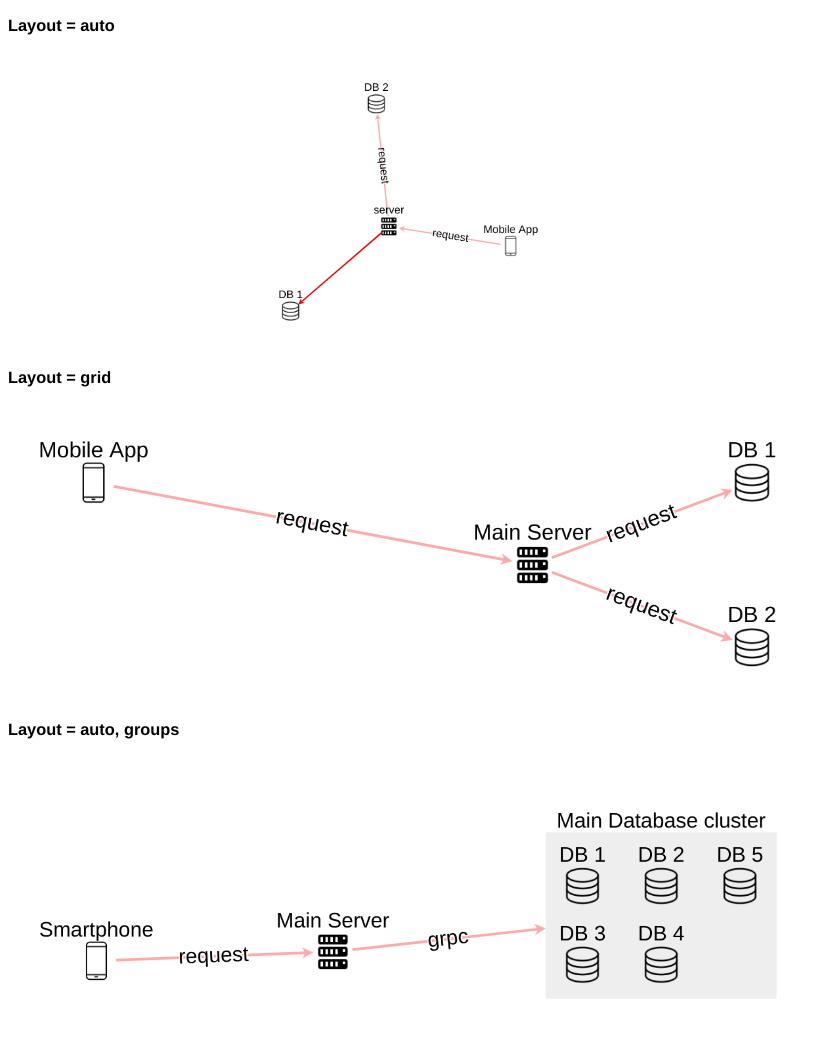
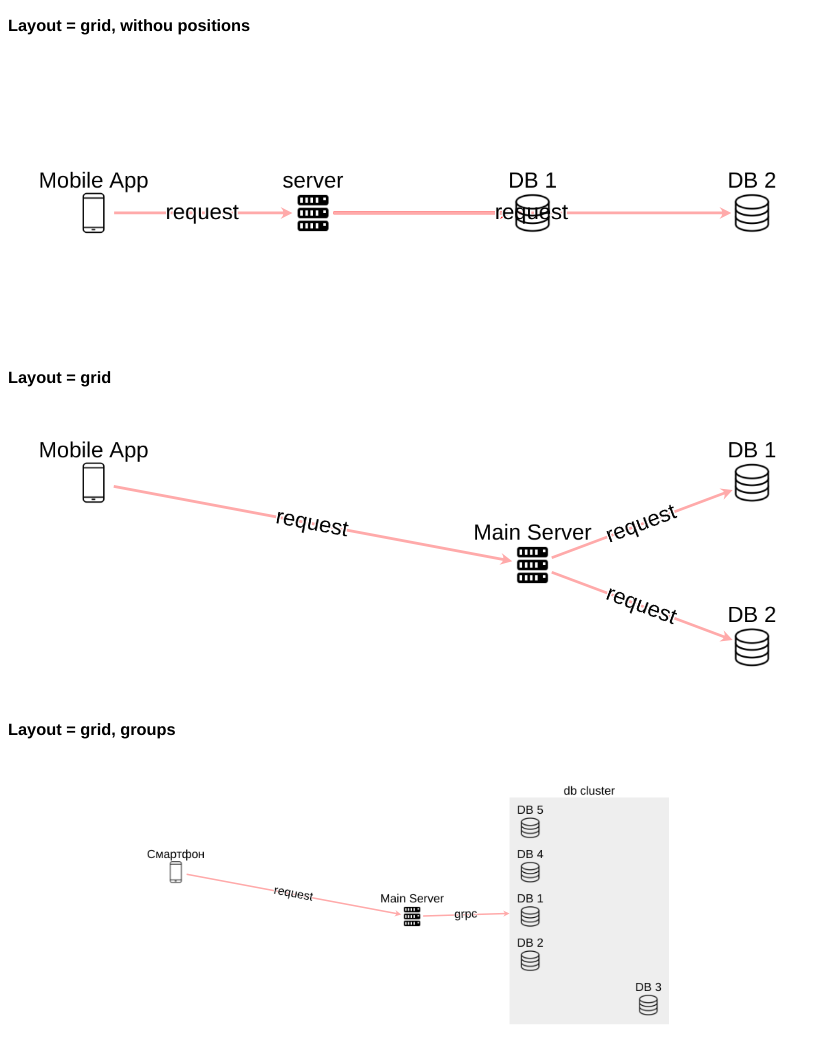
Before and after one commit to antirek/network-diagram, a website: page index.html in a window 1280 px wide. Shown: the top 1058 px of the page, without its empty margins (0-830 px from the left). Drawn offline with Linux system fonts and the light colour scheme.

Commit message:
fix: remove layout = auto

```diff
--- a/code.js
+++ b/code.js
@@ -1,11 +1,10 @@
 
 const Diagram = function(id, elements, options) {
-  // version 0.1.5
+  // version 0.2.0
   let edges;
   let nodes;
   let groups;
   let positions;
-  let optLayout = options ? options.layout : null;
 
   const addGroups = function(groupsIn) {
     if (!groupsIn) return;
@@ -41,7 +40,6 @@ const Diagram = function(id, elements, options) {
 
   const addPositions = function(positionsIn) {
     positions = preparePositions(positionsIn);
-    optLayout = positionsIn ? 'grid' : optLayout;
   };
 
   const findPositionForNodeById = function(id) {
@@ -90,21 +88,6 @@ const Diagram = function(id, elements, options) {
     addPositions(positions);
   };
 
-  const autoDefaultParams = function() {
-    return {
-      name: 'fcose',
-      idealEdgeLength: 150,
-      edgeElasticity: 0.7,
-      nestingFactor: 0.7,
-      samplingType: true,
-      sampleSize: 75,
-      nodeSeparation: 950,
-      tile: true,
-      tilingPaddingVertical: 30,
-      tilingPaddingHorizontal: 30,
-    };
-  };
-
   const gridDefaultParams = function() {
     return {
       name: 'grid',
@@ -120,7 +103,6 @@ const Diagram = function(id, elements, options) {
   };
 
   const layouts = {
-    'auto': autoDefaultParams(),
     'grid': gridDefaultParams(),
   };
 
@@ -189,9 +171,7 @@ const Diagram = function(id, elements, options) {
     return sheet;
   };
 
-  const render = function(element, layout = 'auto') {
-    optLayout = optLayout || layout;
-
+  const render = function(element) {
     const renderDiagram = function() {
       Array.prototype.push.apply(nodes, groups);
       nodes = appendPositionsToNodes(nodes);
@@ -207,7 +187,7 @@ const Diagram = function(id, elements, options) {
         autounselectify: true,
         style: prepareStylesheet(),
         elements,
-        layout: layouts[optLayout],
+        layout: layouts['grid'],
       });
     };
 
--- a/gulpfile.js
+++ b/gulpfile.js
@@ -8,7 +8,7 @@ const filesConcatArray = [
   'node_modules/numeric/numeric-1.2.6.min.js',
   'node_modules/layout-base/layout-base.js',
   'node_modules/cose-base/cose-base.js',
-  'node_modules/cytoscape-fcose/cytoscape-fcose.js',
+  'node_modules/cytoscape-grid-guide/cytoscape-grid-guide.js',
   'icons.js',
   'code.js',
 ];
--- a/index.html
+++ b/index.html
@@ -8,7 +8,7 @@
 </head>
 <body style="font:14px helvetica neue, helvetica, arial, sans-serif;">
 
-<h3>Layout = auto</h3>
+<h3>Layout = grid, withou positions</h3>
 <div id="scheme1" style="height:300px;width:800px;"></div>
 <script>
   const elements1 = {
@@ -52,32 +52,6 @@
   };
   Diagram('scheme2', elements2, {layout:'grid'});
 </script>
-
-
-<h3>Layout = auto, groups</h3>
-<div id="scheme3" style="height:300px;width:800px;"></div>
-<script>
-  const elements3 = {
-    nodes: [
-      { id: 'client', type: 'smartphone', label: 'Smartphone'},
-      { id: 'server', type: 'server', label: 'Main Server'},
-      { id: 'db1', type: 'database', group: 'db cluster', label: 'DB 1'},
-      { id: 'db2', type: 'database', group: 'db cluster', label: 'DB 2'},
-      { id: 'db3', type: 'database', group: 'db cluster', label: 'DB 3'},
-      { id: 'db4', type: 'database', group: 'db cluster', label: 'DB 4'},
-      { id: 'db5', type: 'database', group: 'db cluster', label: 'DB 5'},
-    ],
-    edges: [
-      { source: 'server', target: 'db cluster', label: 'grpc' },
-      { source: 'client', target: 'server', label: 'request' },
-    ],
-    groups: [
-      { id: 'db cluster', label: 'Main Database cluster'},
-    ],
-  };
-  Diagram('scheme3', elements3);
-</script>
-
 
 <h3>Layout = grid, groups</h3>
 <div id="scheme4" style="height:300px;width:800px;"></div>
@@ -241,53 +215,6 @@
 </script>
 
 
-<h3>Complex diagram with color edges, layout = auto</h3>
-<div id="scheme7" style="height:500px;width:800px;"></div>
-<script>
-  const elements7 = {
-    groups: [
-      { id: 'service-group1', label: 'Группа сервисов 1'},
-      { id: 'service-group2', label: 'Группа сервисов 2'},
-    ],
-    nodes: [
-      { id: 'man1', type: 'person', label: 'Человек'},
-      { id: 'client', type: 'smartphone', label: 'Смартфон'},
-
-      { id: 'agent-backend', type: 'server', group: 'service-group1', label: 'agent-backend'},
-      { id: 'web', type: 'server', group: 'service-group1', label: 'Приложение Записи мобильных'},
-      { id: 'www', type: 'server', group: 'service-group1', label: 'страница загрузки'},
-      { id: 'mongodb1', type: 'database', group: 'service-group1', label: 'Mongo DB 1'},
-      { id: 'mongodb2', type: 'database', group: 'service-group1', label: 'Mongo DB 2'},
-      { id: 'runner-integration1', type: 'worker', group: 'service-group1', label: 'отправка'},
-      { id: 'runner-integration2', type: 'worker', group: 'service-group1', label: 'отправка'},
-      { id: 'api', type: 'server', group: 'service-group1', label: 'API для внутренних сервисов'},
-
-      { id: 'integration', type: 'server', group:'service-group2', label: 'Интеграция CRM'},
-      { id: 'otherServer', type: 'server', group:'service-group2', label: 'сервер'},
-      { id: 'firebase', type: 'cloud', label: 'Google Firebase'},
-      { id: 'logger', type: 'server', group:'service-group2', label: 'Сервер логов'},
-      { id: 'crm', type: 'cloud', label: 'Cloud CRM'},
-    ],
-    edges: [
-      { source: 'client', target: 'agent-backend', label: 'json данные' },
-      { source: 'agent-backend', target: 'mongodb1', color: 'black'},
-      { source: 'agent-backend', target: 'mongodb2', color: 'black' },
-      { source: 'mongodb1', target: 'runner-integration1', label: 'данные', color: 'red' },
-      { source: 'mongodb2', target: 'runner-integration2', label: 'данные' },
-      { source: 'mongodb1', target: 'web', label: 'данные для отображения' },
-      { source: 'runner-integration1', target: 'integration', label: 'данные', color: 'red' },
-      { source: 'runner-integration2', target: 'otherServer', label: 'данныедля отчетов' },
-      { source: 'api', target: 'firebase', label: 'запросы', color: 'green' },
-      { source: 'firebase', target: 'client', label: 'данные в push-сообщениях', color: 'green' },
-      { source: 'service-group1', target: 'logger', label: 'логи syslog' },
-      { source: 'integration', target: 'api', label: 'уведомления', color: 'green' },
-      { source: 'integration', target: 'crm', label: 'данные' },
-      { source: 'man1', target: 'client', label: 'совершает звонки' },
-    ],
-  };
-  Diagram('scheme7', elements7);
-</script>
-
 
 <h3>Layout = grid, groups, positions = 'a1' (Sea battle syntax)</h3>
 <div id="scheme8" style="height:300px;width:800px;"></div>
--- a/package.json
+++ b/package.json
@@ -21,6 +21,7 @@
     "cose-base": "^1.0.1",
     "cytoscape": "^3.14.0",
     "cytoscape-fcose": "^1.2.0",
+    "cytoscape-grid-guide": "^2.3.2",
     "eslint": "^7.25.0",
     "eslint-config-google": "^0.14.0",
     "gulp": "^4.0.2",
@@ -31,5 +32,6 @@
     "lodash.template": ">=4.5.0",
     "minimist": ">=1.2.2",
     "numeric": "^1.2.6"
-  }
+  },
+  "dependencies": {}
 }
```
Also changed, not shown: dist/code-full.min.js, 1 other file.
